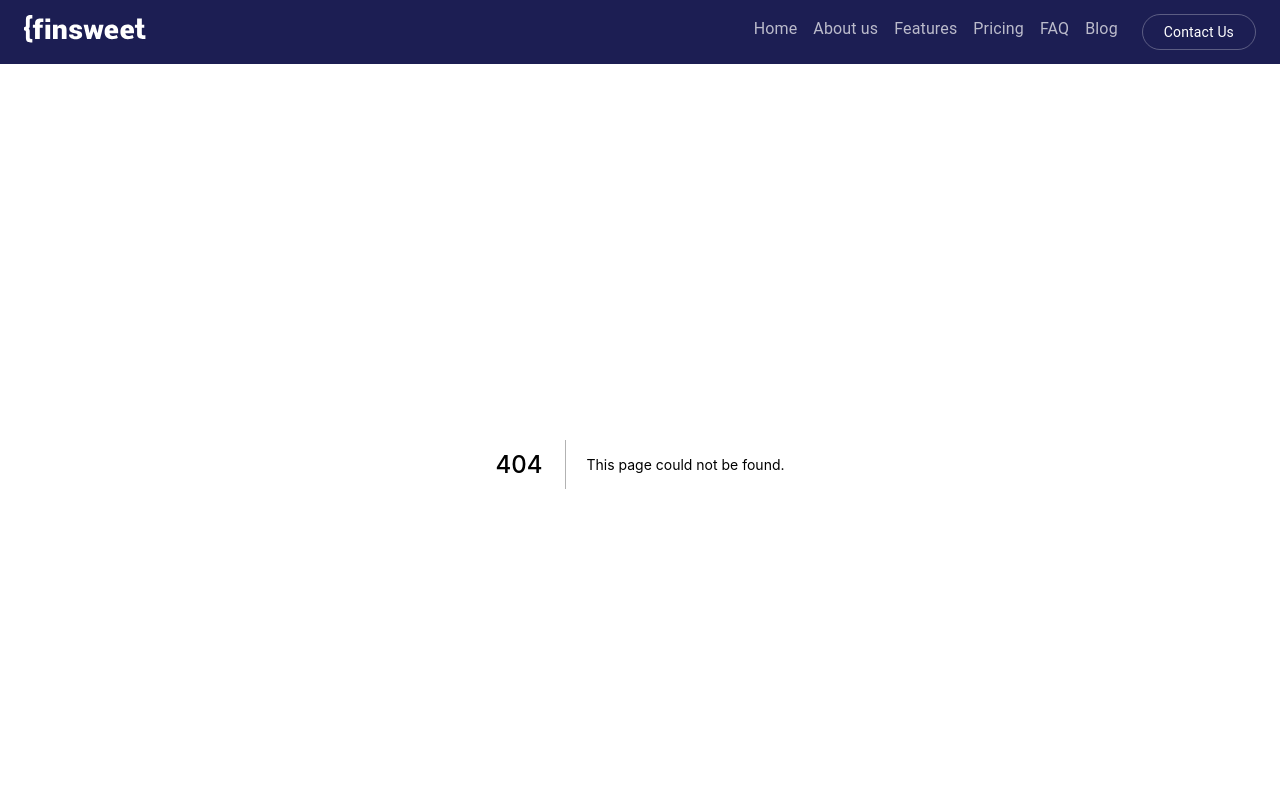
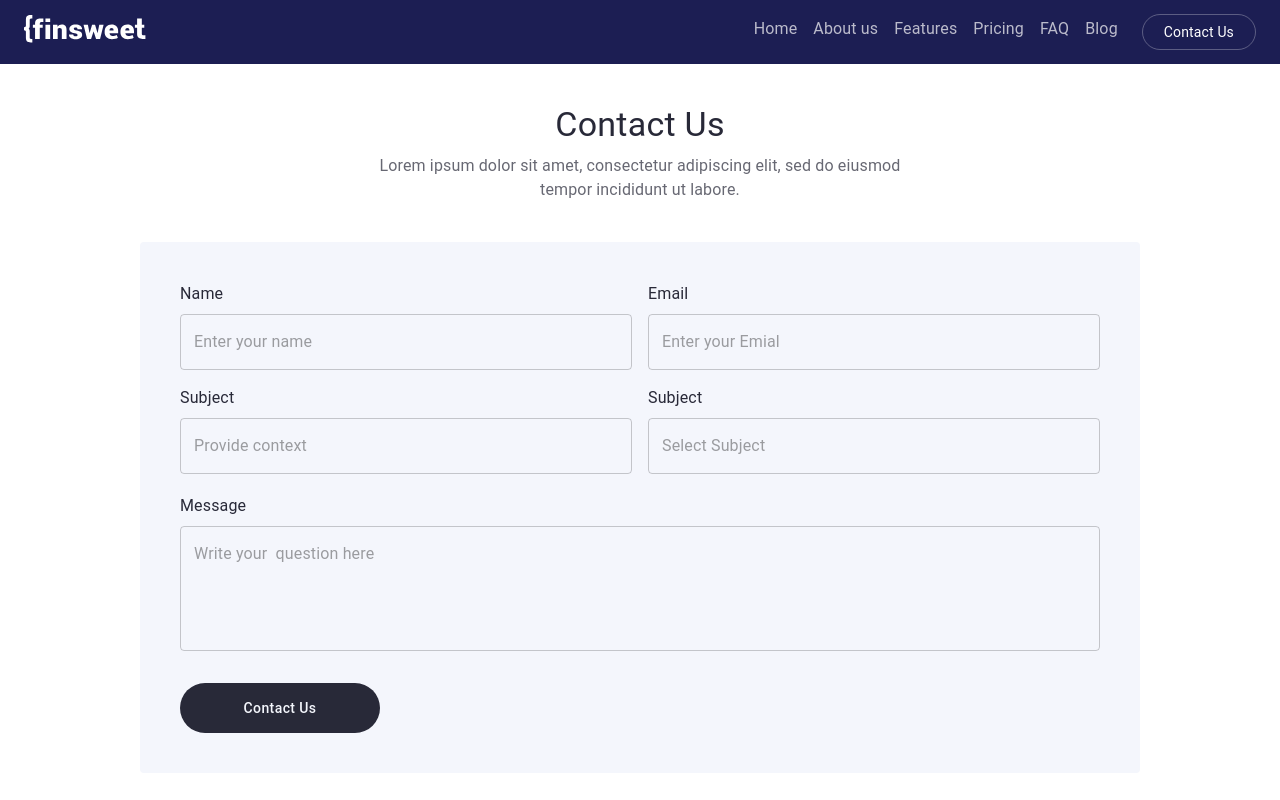
Before and after one commit to halimyusuf/finsweet-clone, a Next.js app: page /contact-us in a window 1280 px wide. Before the commit this address had no page. Shown: the top 800 px of the page. Built offline with nearby package versions, Linux system fonts and the light colour scheme.

Commit message:
feat: added contact us page

```diff
--- /dev/null
+++ b/pages/contact-us/index.js
@@ -0,0 +1,126 @@
+import { Button, styled, TextField, Typography } from "@mui/material";
+
+const CssTextField = styled(TextField)({
+  "& label.Mui-focused": {
+    color: "rgba(0,0,0,0.1)",
+  },
+  "& .MuiInput-underline:after": {
+    borderBottomColor: "rgba(0,0,0,0.1)",
+  },
+  "& .MuiOutlinedInput-root": {
+    "& fieldset": {
+      borderColor: "rgba(0,0,0,0.2)",
+    },
+    "&:hover fieldset": {
+      borderColor: "rgba(0,0,0,0.1)",
+    },
+    "&.Mui-focused fieldset": {
+      borderColor: "rgba(0,0,0,0.1)",
+    },
+  },
+});
+
+export default function ContactUs() {
+  return (
+    <div>
+      <div className="container mx-auto mt-10 mb-14">
+        <div className="text-center">
+          <Typography
+            variant="h4"
+            sx={{ fontWeigth: 600, display: { xs: "block", md: "block" } }}
+          >
+            Contact Us
+          </Typography>
+          {/* <Typography
+            variant="h5"
+            sx={{ fontWeigth: 600, display: { xs: "block", md: "none" } }}
+          >
+            Contact Us
+          </Typography> */}
+        </div>
+
+        <div
+          style={{
+            width: "560px",
+            maxWidth: "90%",
+            margin: "0 auto",
+            textAlign: "center",
+          }}
+          className="pt-2"
+        >
+          <Typography variant="body1" sx={{ opacity: 0.7 }}>
+            Lorem ipsum dolor sit amet, consectetur adipiscing elit, sed do
+            eiusmod tempor incididunt ut labore.
+          </Typography>
+        </div>
+
+        <div className="mt-10 mx-auto">
+          <div className="bg-grey w-[1000px] max-w-[90%] mx-auto rounded px-5 md:px-10 py-10">
+            <form>
+              <div className="grid grid-cols-1 md:grid-cols-2 gap-4">
+                <div>
+                  <div className="mb-2">
+                    <Typography variant="body1">Name</Typography>
+                  </div>
+                  <CssTextField fullWidth placeholder="Enter your name" />
+                </div>
+
+                <div>
+                  <div className="mb-2">
+                    <Typography variant="body1">Email</Typography>
+                  </div>
+                  <CssTextField fullWidth placeholder="Enter your Emial" />
+                </div>
+
+                <div>
+                  <div className="mb-2">
+                    <Typography variant="body1">Subject</Typography>
+                  </div>
+                  <CssTextField fullWidth placeholder="Provide context" />
+                </div>
+
+                <div>
+                  <div className="mb-2">
+                    <Typography variant="body1">Subject</Typography>
+                  </div>
+                  <CssTextField fullWidth placeholder="Select Subject" />
+                </div>
+              </div>
+              <div className="mt-5">
+                <div>
+                  <div className="mb-2">
+                    <Typography variant="body1">Message</Typography>
+                  </div>
+                  <CssTextField
+                    multiline
+                    rows={4}
+                    fullWidth
+                    placeholder="Write your  question here"
+                  />
+                </div>
+              </div>
+
+              <div className="mt-8">
+                <Button
+                  sx={{
+                    background: "var(--darkblue) !important",
+                    color: "var(--grey)",
+                    borderRadius: "999px",
+                    padding: "0.5rem 2.5rem",
+                    "&:hover": { background: "var(--darkblue)" },
+                    width: "200px",
+                    height: "50px",
+                  }}
+                >
+                  <Typography variant="body-2 capitalize">
+                    Contact Us
+                  </Typography>
+                </Button>
+              </div>
+            </form>
+          </div>
+        </div>
+      </div>
+    </div>
+  );
+}
```
